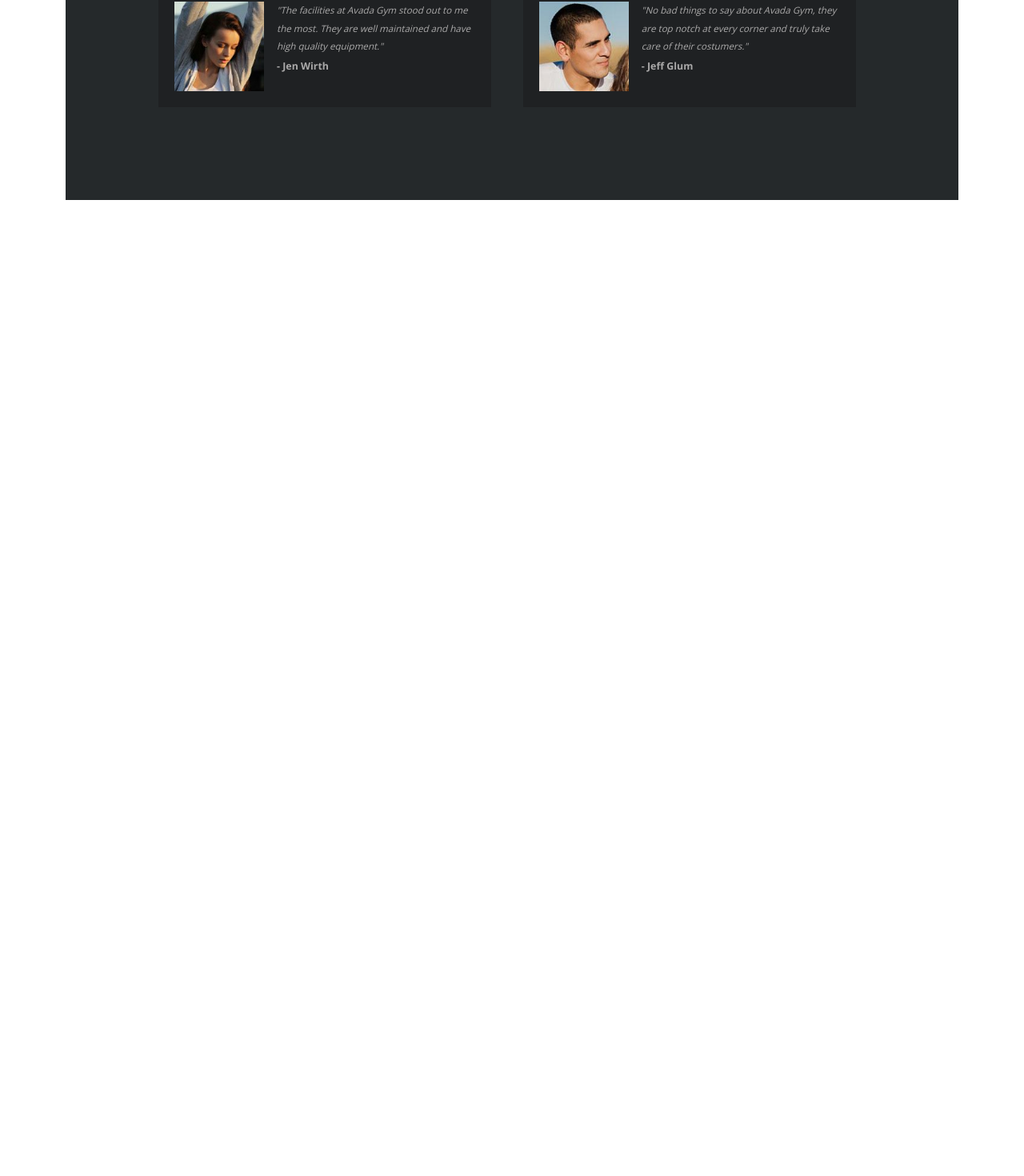
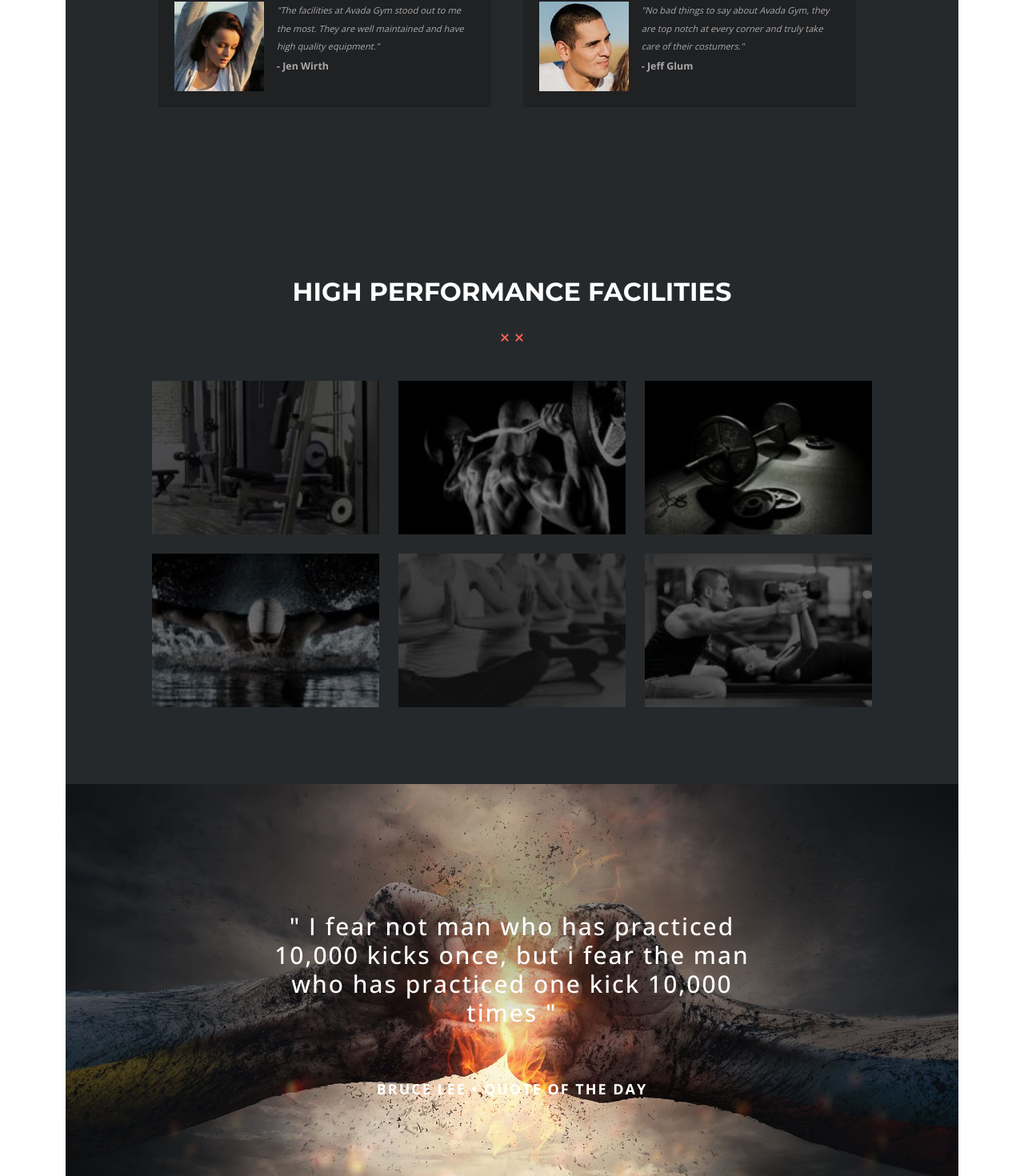
Before and after one commit to DonCode86/proj-html-vuejs, a Vue app: page / in a window 1280 px wide. Shown: the part 2363-3833 px from the top of the page at 80% size. Before the commit the page ends 2613 px from the top, so only its background shows below. Built offline with nearby package versions, Linux system fonts and the light colour scheme.

Commit message:
BruceLeeSection

```diff
--- a/public/index.html
+++ b/public/index.html
@@ -1,15 +1,19 @@
 <!DOCTYPE html>
 <html lang="">
   <head>
-    <meta charset="utf-8">
-    <meta http-equiv="X-UA-Compatible" content="IE=edge">
-    <meta name="viewport" content="width=device-width,initial-scale=1.0">
-    <link rel="icon" href="<%= BASE_URL %>favicon.ico">
-    <title><%= htmlWebpackPlugin.options.title %></title>
+    <meta charset="utf-8" />
+    <meta http-equiv="X-UA-Compatible" content="IE=edge" />
+    <meta name="viewport" content="width=device-width,initial-scale=1.0" />
+    <link rel="icon" href="<%= BASE_URL %>favicon.ico" />
+    <title>Avada Gym</title>
   </head>
   <body>
     <noscript>
-      <strong>We're sorry but <%= htmlWebpackPlugin.options.title %> doesn't work properly without JavaScript enabled. Please enable it to continue.</strong>
+      <strong
+        >We're sorry but <%= htmlWebpackPlugin.options.title %> doesn't work
+        properly without JavaScript enabled. Please enable it to
+        continue.</strong
+      >
     </noscript>
     <div id="app"></div>
     <!-- built files will be auto injected -->
--- a/src/components/blocks/BaseMain.vue
+++ b/src/components/blocks/BaseMain.vue
@@ -4,10 +4,14 @@
     <SectionSignUp />
     <SectionWorkOut />
     <SectionResults />
+    <SectionPerformance />
+    <SectionBruceLee />
   </main>
 </template>
 
 <script>
+import SectionBruceLee from "../sections/SectionBruceLee.vue"
+import SectionPerformance from "../sections/SectionPerformance.vue"
 import SectionResults from "../sections/SectionResults.vue"
 import SectionSignUp from "../sections/SectionSignUp.vue"
 import SectionWorkOut from "../sections/SectionWorkOut.vue"
@@ -18,6 +22,8 @@ export default {
     SectionSignUp,
     SectionWorkOut,
     SectionResults,
+    SectionPerformance,
+    SectionBruceLee,
   },
 }
 </script>
--- /dev/null
+++ b/src/components/sections/SectionBruceLee.vue
@@ -0,0 +1,38 @@
+<template>
+  <div class="container">
+    <section class="bruce-lee">
+      <div class="inner-container">
+        <div class="section-text text-center text-white">
+          <h3>
+            " I fear not man who has practiced 10,000 kicks once, but i fear the
+            man who has practiced one kick 10,000 times "
+          </h3>
+          <strong>BRUCE LEE • QUOTE OF THE DAY </strong>
+        </div>
+      </div>
+    </section>
+  </div>
+</template>
+
+<script>
+export default {}
+</script>
+
+<style lang="scss" scoped>
+.bruce-lee {
+  background-image: url("../../assets/img/home-testimonial-bg.jpg");
+  background-size: cover;
+  background-position: center;
+  .section-text {
+    padding: 10rem 8rem;
+    font-size: 18px;
+    font-weight: 500;
+    letter-spacing: 0.125rem;
+
+    & h3 {
+      font-size: 1.875rem;
+      padding-bottom: 3.5rem;
+    }
+  }
+}
+</style>
--- /dev/null
+++ b/src/components/sections/SectionPerformance.vue
@@ -0,0 +1,58 @@
+<template>
+  <div class="container">
+    <section class="performance">
+      <div class="inner-container">
+        <div class="section-title">
+          <h2 class="text-white text-center">HIGH PERFORMANCE FACILITIES</h2>
+        </div>
+        <div class="divider text-center py-3">
+          <img src="../../assets/img/divider-xx-red.png" alt="" />
+        </div>
+        <div
+          class="row text-white text-center d-flex justify-content-center g-4 mt-1"
+        >
+          <div class="col-4">
+            <img src="../../assets/img/home-image1-200x135.jpg" alt="" />
+          </div>
+          <div class="col-4">
+            <img src="../../assets/img/home-image2-200x135.jpg" alt="" />
+          </div>
+          <div class="col-4">
+            <img src="../../assets/img/home-image3-200x135.jpg" alt="" />
+          </div>
+          <div class="col-4">
+            <img src="../../assets/img/home-image4-200x135.jpg" alt="" />
+          </div>
+          <div class="col-4">
+            <img src="../../assets/img/home-image54-200x135.jpg" alt="" />
+          </div>
+          <div class="col-4">
+            <img src="../../assets/img/home-image6-200x135.jpg" alt="" />
+          </div>
+        </div>
+      </div>
+    </section>
+  </div>
+</template>
+
+<script>
+export default {}
+</script>
+
+<style lang="scss" scoped>
+.performance {
+  background-color: var(--primary-color);
+  padding: 6rem 0;
+
+  h2 {
+    font-family: "Montserrat", sans-serif;
+    font-weight: 700;
+  }
+
+  .col-4 img {
+    width: 100%;
+  }
+  .col-4 {
+  }
+}
+</style>
--- a/src/components/sections/SectionResults.vue
+++ b/src/components/sections/SectionResults.vue
@@ -83,7 +83,7 @@ export default {}
   }
 
   .people-text {
-    font-size: 0.725rem;
+    font-size: 0.7rem;
     font-style: italic;
     line-height: 1.4rem;
     margin-bottom: 0.3rem;
```
